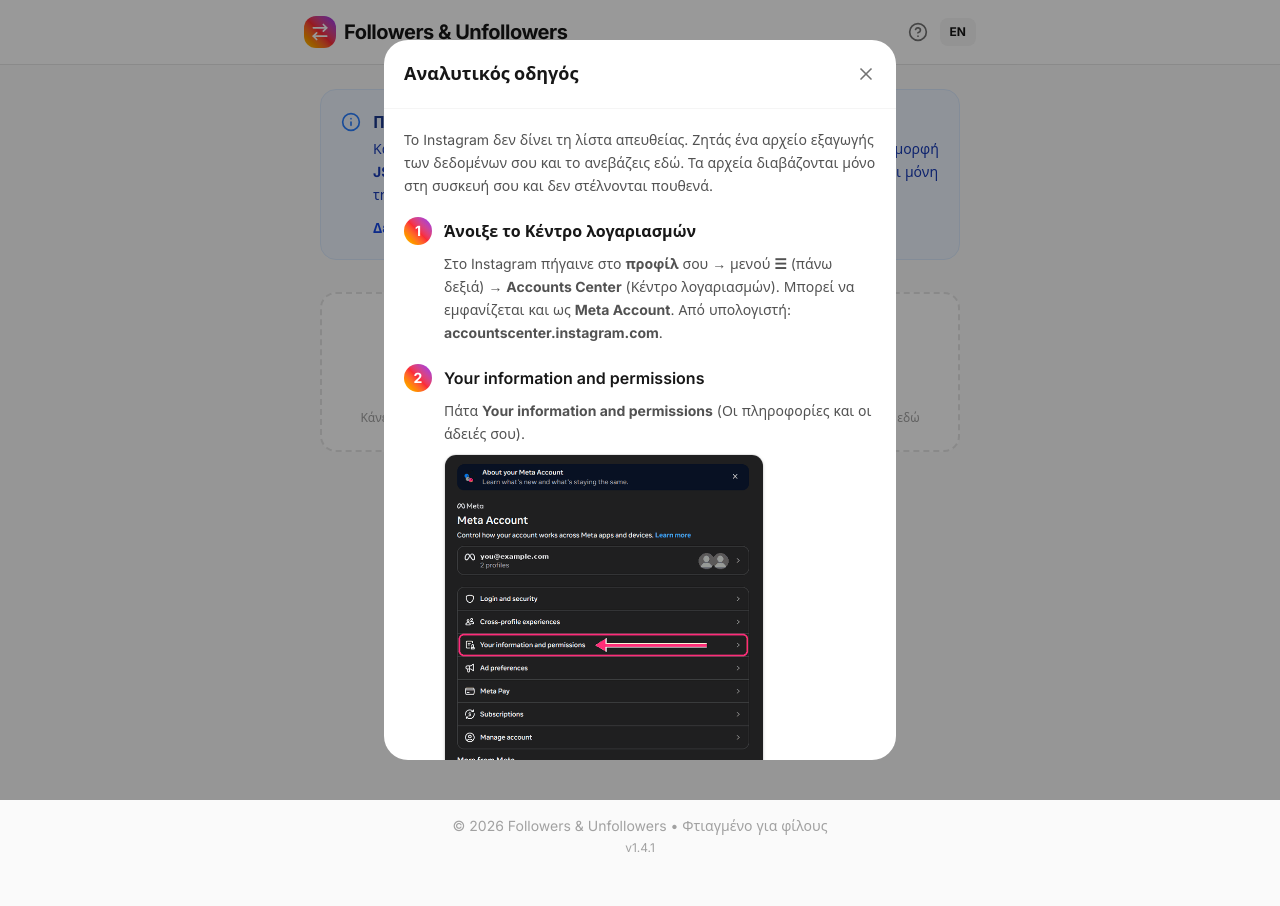
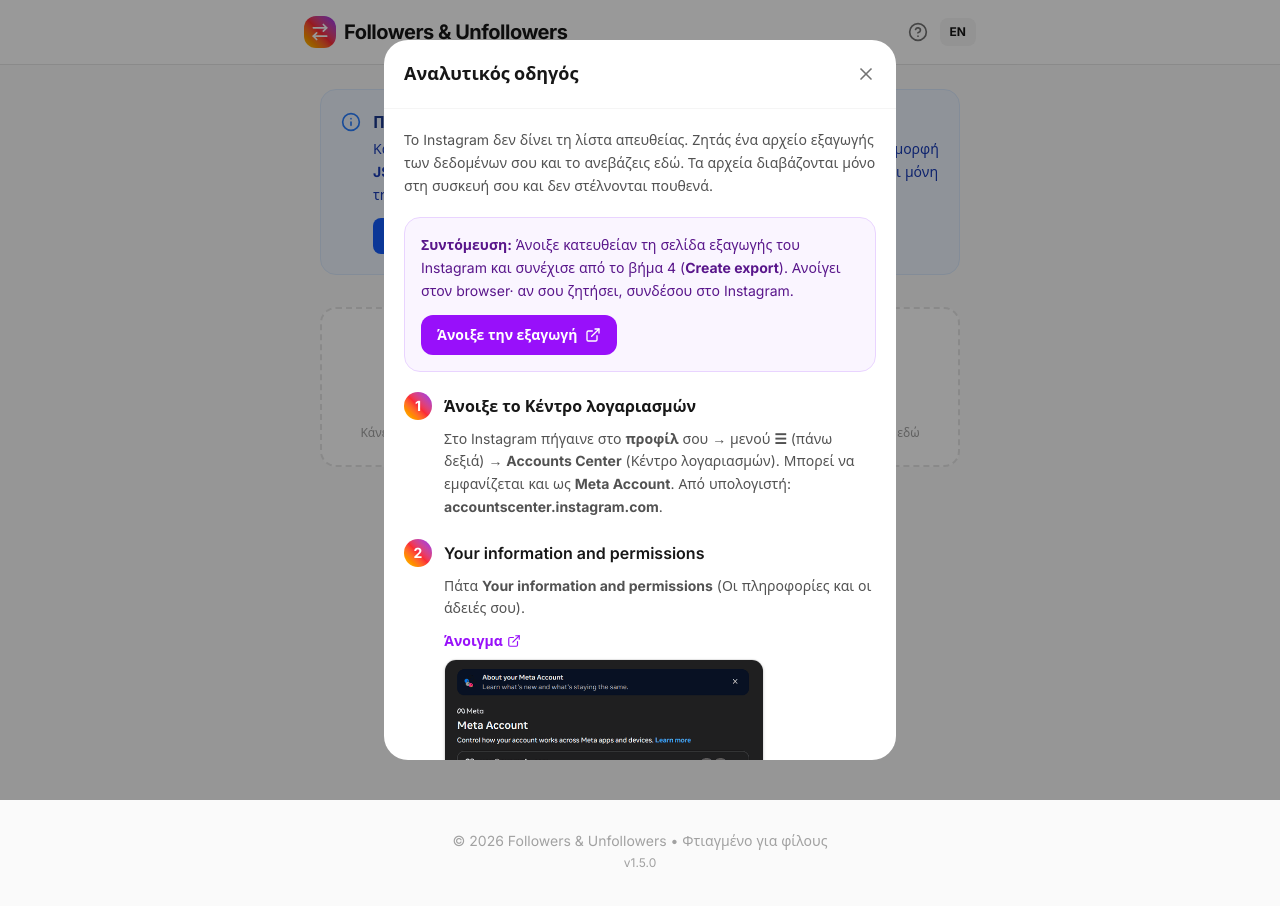
Before and after one commit to petrosfs/Followers-Unfollowers, a React (Vite) app: page / in a window 1280 px wide. Both pictures are taken after a click on the button "Οδηγός". Shown: the top 906 px of the page. Built offline with nearby package versions, Linux system fonts and the light colour scheme.

Commit message:
v1.5.0
- Direct links to Instagram's export page (home card, guide shortcut, per-step 'Open' links)
- README: shortcut link, refreshed screenshots

```diff
--- a/package.json
+++ b/package.json
@@ -1,7 +1,7 @@
 {
   "name": "followers-unfollowers",
   "private": true,
-  "version": "1.4.1",
+  "version": "1.5.0",
   "description": "Compare Instagram followers and following lists to see who doesn't follow you back.",
   "type": "module",
   "scripts": {
--- a/src/App.tsx
+++ b/src/App.tsx
@@ -14,7 +14,7 @@
   SlidersHorizontal,
   ChevronRight
 } from 'lucide-react';
-import Guide from './Guide';
+import Guide, { IG_EXPORT_URL } from './Guide';
 import ConfirmDialog, { ActionLink } from './ConfirmDialog';
 import { unzip } from 'fflate';
 import { recordFollowers, clearHistory, accountFromZipName, dateFromZipName, avatarColors, toSnapshot, setPair, sameUsers, makeBackup, parseBackup, Snapshot } from './history';
@@ -43,6 +43,7 @@
     howItWorks: 'Πώς λειτουργεί;',
     instructions: 'Κατέβασε από το Instagram την εξαγωγή με τους <b>followers</b> και <b>following</b> σου (μορφή <b>JSON</b>, εύρος <b>All time</b>) και ανέβασε εδώ το <b>.zip</b> όπως είναι. Η εφαρμογή βρίσκει μόνη της τα αρχεία.',
     openGuide: 'Δες αναλυτικά τα βήματα',
+    openExport: 'Άνοιξε την εξαγωγή στο Instagram',
     guide: 'Οδηγός',
     followers: 'Followers',
     following: 'Following',
@@ -107,6 +108,7 @@
     howItWorks: 'How it works?',
     instructions: 'Download the export of your <b>followers</b> and <b>following</b> from Instagram (format <b>JSON</b>, range <b>All time</b>) and upload the <b>.zip</b> here as is. The app finds the files on its own.',
     openGuide: 'See the steps in detail',
+    openExport: 'Open the export page on Instagram',
     guide: 'Guide',
     followers: 'Followers',
     following: 'Following',
@@ -694,13 +696,24 @@
                     className="text-sm text-blue-800 leading-relaxed"
                     dangerouslySetInnerHTML={{ __html: t.instructions }}
                   />
+                  <div className="mt-3 flex flex-wrap items-center gap-x-4 gap-y-2">
+                    <a
+                      href={IG_EXPORT_URL}
+                      target="_blank"
+                      rel="noopener noreferrer"
+                      className="inline-flex items-center gap-1.5 rounded-lg bg-blue-600 px-3 py-2 text-sm font-semibold text-white hover:bg-blue-700 transition-colors"
+                    >
+                      {t.openExport}
+                      <ExternalLink className="w-4 h-4" />
+                    </a>
                     <button
                       onClick={() => setGuideOpen(true)}
-                    className="mt-3 inline-flex items-center gap-1 text-sm font-semibold text-blue-700 hover:text-blue-900 transition-colors"
+                      className="inline-flex items-center gap-1 text-sm font-semibold text-blue-700 hover:text-blue-900 transition-colors"
                     >
                       {t.openGuide}
                       <ChevronRight className="w-4 h-4" />
                     </button>
+                  </div>
                 </div>
               </div>
             </motion.div>
--- a/src/Guide.tsx
+++ b/src/Guide.tsx
@@ -1,6 +1,10 @@
 import { useEffect } from 'react';
 import { motion, AnimatePresence } from 'motion/react';
-import { X } from 'lucide-react';
+import { X, ExternalLink } from 'lucide-react';
+
+// Direct links into Instagram's Accounts Center (open in the browser; may ask to log in)
+export const IG_INFO_URL = 'https://accountscenter.instagram.com/info_and_permissions/';
+export const IG_EXPORT_URL = 'https://accountscenter.instagram.com/info_and_permissions/dyi/';
 
 type Language = 'el' | 'en';
 
@@ -9,13 +13,19 @@
   body: string;
   /** Optional screenshot, path relative to the site root (e.g. 'guide/step-1.jpg') */
   image?: string;
+  /** Optional direct link that skips to this screen */
+  link?: string;
 }
 
-const content: Record<Language, { heading: string; intro: string; close: string; tip: string; steps: GuideStep[]; dataTitle: string; dataItems: string[] }> = {
+const content: Record<Language, { heading: string; intro: string; close: string; tip: string; steps: GuideStep[]; dataTitle: string; dataItems: string[]; shortcutTitle: string; shortcutBody: string; shortcutButton: string; openLink: string }> = {
   el: {
     heading: 'Αναλυτικός οδηγός',
     intro: 'Το Instagram δεν δίνει τη λίστα απευθείας. Ζητάς ένα αρχείο εξαγωγής των δεδομένων σου και το ανεβάζεις εδώ. Τα αρχεία διαβάζονται μόνο στη συσκευή σου και δεν στέλνονται πουθενά.',
     close: 'Κλείσιμο',
+    shortcutTitle: 'Συντόμευση',
+    shortcutBody: 'Άνοιξε κατευθείαν τη σελίδα εξαγωγής του Instagram και συνέχισε από το βήμα 4 (<b>Create export</b>). Ανοίγει στον browser· αν σου ζητήσει, συνδέσου στο Instagram.',
+    shortcutButton: 'Άνοιξε την εξαγωγή',
+    openLink: 'Άνοιγμα',
     tip: 'Οι εικόνες είναι από το Instagram στα αγγλικά. Τα ονόματα των μενού μπορεί να διαφέρουν λίγο ανάλογα με την έκδοση και τη γλώσσα.',
     dataTitle: 'Πού αποθηκεύονται τα δεδομένα',
     dataItems: [
@@ -33,11 +43,13 @@
         title: 'Your information and permissions',
         body: 'Πάτα <b>Your information and permissions</b> (Οι πληροφορίες και οι άδειές σου).',
         image: 'guide/step-1.png',
+        link: IG_INFO_URL,
       },
       {
         title: 'Export your information',
         body: 'Πάτα <b>Export your information</b> (Εξαγωγή των πληροφοριών σου).',
         image: 'guide/step-2.png',
+        link: IG_EXPORT_URL,
       },
       {
         title: 'Create export',
@@ -63,6 +75,7 @@
         title: 'Περίμενε και κατέβασε',
         body: 'Η εξαγωγή μπορεί να πάρει από λίγα λεπτά έως αρκετές ώρες. Όταν είναι έτοιμη θα λάβεις ειδοποίηση. Γύρνα στο <b>Export your information</b> και κατέβασε το αρχείο <b>.zip</b>. Έχεις <b>4 μέρες</b> για να το κατεβάσεις.',
         image: 'guide/step-7.png',
+        link: IG_EXPORT_URL,
       },
       {
         title: 'Ανέβασέ το εδώ',
@@ -78,6 +91,10 @@
     heading: 'Step-by-step guide',
     intro: "Instagram doesn't show this list directly. You request an export of your data and upload it here. Files are read only on your device and are never sent anywhere.",
     close: 'Close',
+    shortcutTitle: 'Shortcut',
+    shortcutBody: 'Open Instagram\'s export page directly and continue from step 4 (<b>Create export</b>). It opens in your browser; log in to Instagram if asked.',
+    shortcutButton: 'Open the export page',
+    openLink: 'Open',
     tip: 'Screenshots are from Instagram in English. Menu names may differ slightly depending on the version and language.',
     dataTitle: 'Where your data is kept',
     dataItems: [
@@ -95,11 +112,13 @@
         title: 'Your information and permissions',
         body: 'Tap <b>Your information and permissions</b>.',
         image: 'guide/step-1.png',
+        link: IG_INFO_URL,
       },
       {
         title: 'Export your information',
         body: 'Tap <b>Export your information</b>.',
         image: 'guide/step-2.png',
+        link: IG_EXPORT_URL,
       },
       {
         title: 'Create export',
@@ -125,6 +144,7 @@
         title: 'Wait and download',
         body: 'The export can take from a few minutes to several hours. You will get a notification when it is ready. Go back to <b>Export your information</b> and download the <b>.zip</b> file. You have <b>4 days</b> to download it.',
         image: 'guide/step-7.png',
+        link: IG_EXPORT_URL,
       },
       {
         title: 'Upload it here',
@@ -188,6 +208,21 @@
             <div className="overflow-y-auto px-5 py-5 space-y-5">
               <p className="text-sm text-neutral-600 leading-relaxed">{c.intro}</p>
 
+              <div className="rounded-2xl border border-purple-200 bg-purple-50 p-4 space-y-3">
+                <p className="text-sm text-purple-900 leading-relaxed">
+                  <b>{c.shortcutTitle}:</b> <span dangerouslySetInnerHTML={{ __html: c.shortcutBody }} />
+                </p>
+                <a
+                  href={IG_EXPORT_URL}
+                  target="_blank"
+                  rel="noopener noreferrer"
+                  className="inline-flex items-center gap-2 rounded-xl bg-purple-600 px-4 py-2.5 text-sm font-semibold text-white hover:bg-purple-700 transition-colors"
+                >
+                  {c.shortcutButton}
+                  <ExternalLink className="w-4 h-4" />
+                </a>
+              </div>
+
               <ol className="space-y-5">
                 {c.steps.map((step, i) => (
                   <li key={i} className="flex gap-3">
@@ -200,6 +235,17 @@
                         className="text-sm text-neutral-600 leading-relaxed"
                         dangerouslySetInnerHTML={{ __html: step.body }}
                       />
+                      {step.link && (
+                        <a
+                          href={step.link}
+                          target="_blank"
+                          rel="noopener noreferrer"
+                          className="inline-flex items-center gap-1 text-sm font-semibold text-purple-600 hover:text-purple-800"
+                        >
+                          {c.openLink}
+                          <ExternalLink className="w-3.5 h-3.5" />
+                        </a>
+                      )}
                       {step.image && (
                         <img
                           src={`${import.meta.env.BASE_URL}${step.image}`}
```
Also changed, not shown: 4 other files (tests, documents, lock files or other folders). Lines whose indentation alone changed are shown as unchanged.
